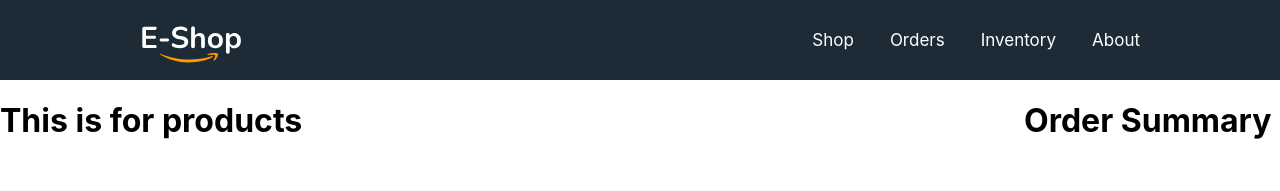
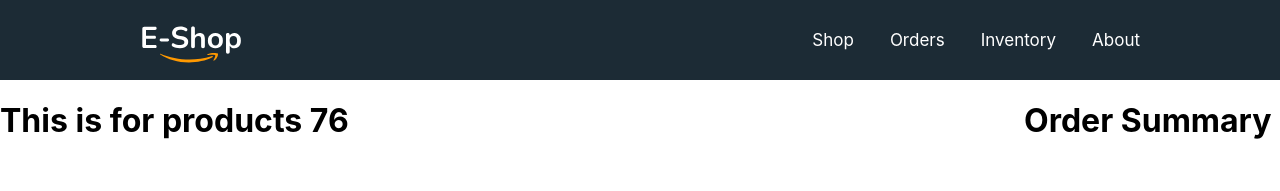
Before and after one commit to Rafath-Auvee/EShop-with-Reactjs, a React (Create React App) app: page / in a window 1280 px wide. Shown: the top 191 px of the page. Built offline with nearby package versions, Linux system fonts and the light colour scheme; the HTML template or start-up script is replaced by a standard one.

Commit message:
useState fixed

```diff
--- a/src/component/shop/Shop.js
+++ b/src/component/shop/Shop.js
@@ -8,12 +8,12 @@
   useEffect( ()=>{
     fetch('products.json')
     .then(res=>res.json())
-    .then(data=>console.log(data))
+    .then(data => setProducts(data))
   } , [])
   return (
     <div className="shop-container">
       <div className="products-container">
-        <h1>This is for products</h1>
+        <h1>This is for products {products.length} </h1>
       </div>
       <div className="cart-container">
         <h1>Order Summary</h1>
```
